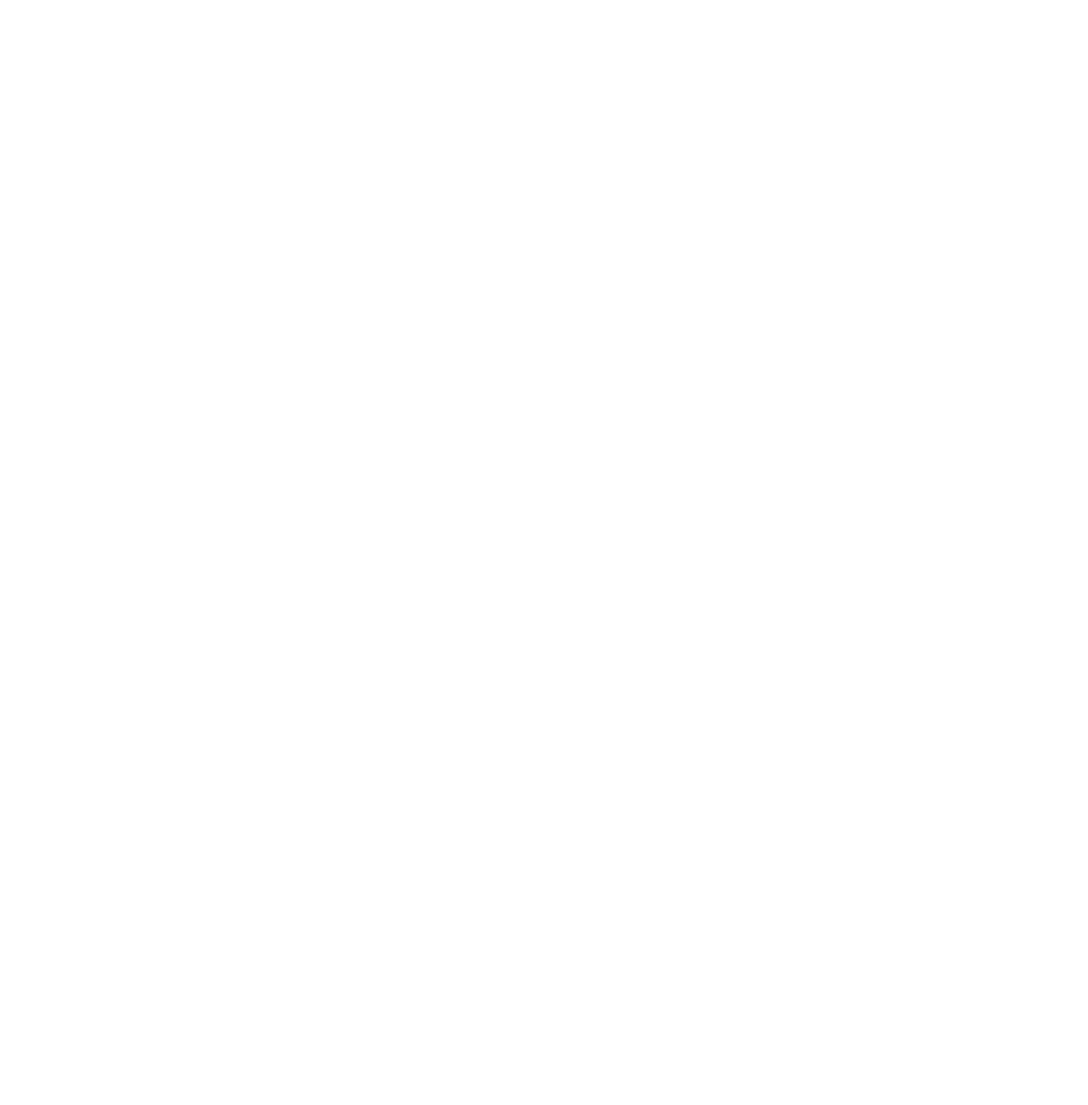
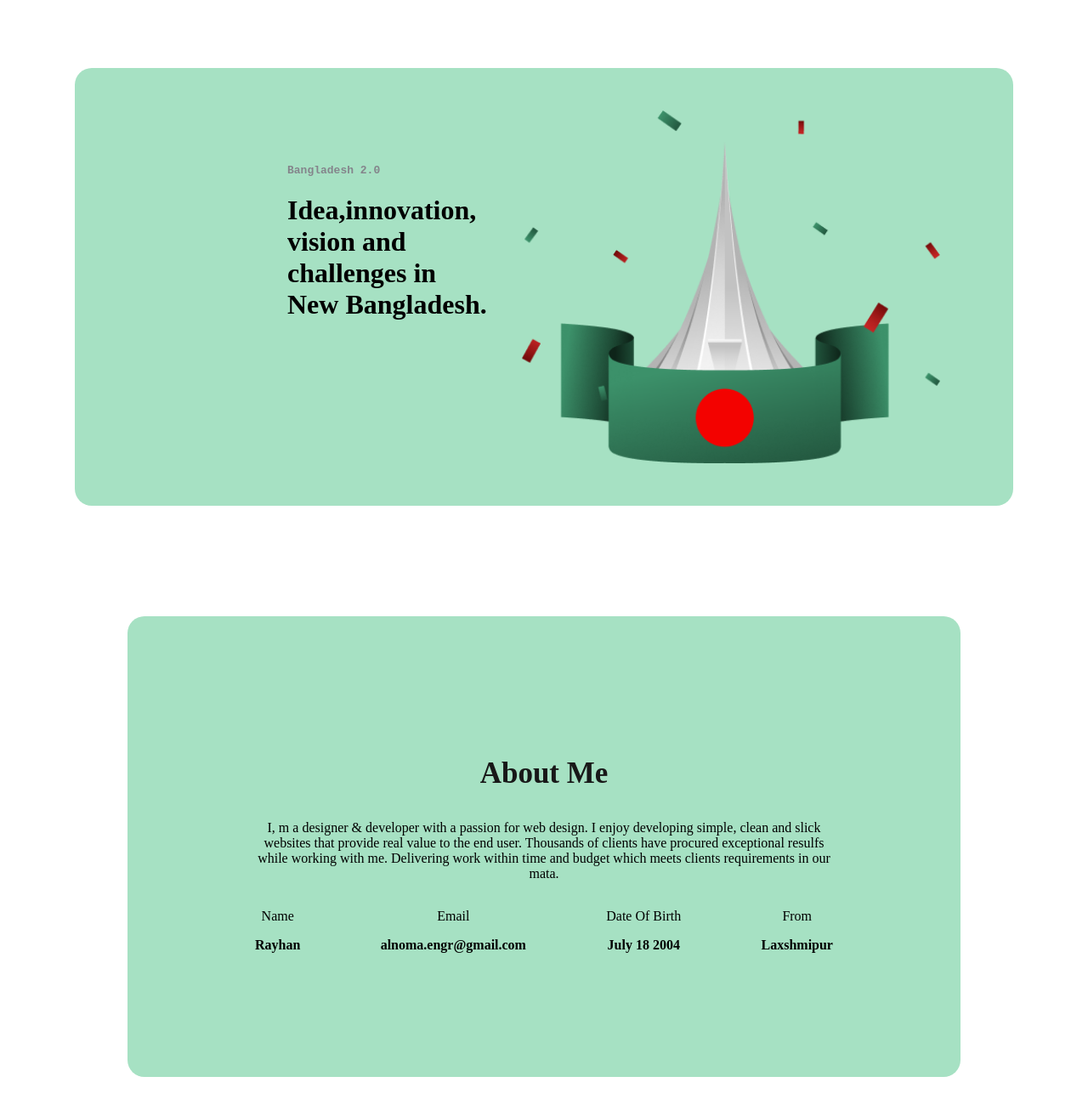
Before and after one commit to RayhanDeveloper/web-dev-portfolio, a plain HTML site: page index.html in a window 1280 px wide. Shown: the whole page at 85% size. Before the commit the page ends 800 px from the top, so only its background shows below. Drawn offline with Linux system fonts and the light colour scheme.

Commit message:
first assignment commit

```diff
--- a/index.html
+++ b/index.html
@@ -4,15 +4,63 @@
     <meta charset="UTF-8">
     <meta name="viewport" content="width=device-width, initial-scale=1.0">
     <title>web dev portfolio</title>
+
+    <link rel="stylesheet" href="styles/portfolio.css">
 </head>
-<body>
-    <header>
+<body class=".open-sans-normal">
+    <header class="header secondary-bg">
+        <div class="cover">
+            <div class="bannar-content">
+                <h4 class="banner-greetings dark-2"></h4>
+                <h4 class="normal"><samp> Bangladesh 2.0 </samp></h4>
+                <p class="banner-description"><h1>Idea,innovation,<br>vision and challenges in <br>New Bangladesh. </h1> </p>
+
+            </div>
+            <img class="images-3" src="images/hero.png" alt="">
+        </div>
+
+
 
     </header>
     <main>
+        <section class="about secondary-bg">
+            <h3 class="section-title">About Me</h3>
+            <p class="sesection-description">
+            I, m a designer & developer with a passion for web design. I enjoy developing simple, clean and slick websites that
+            provide real value to the end user. Thousands of clients have procured exceptional resulfs while working with me.
+            Delivering work within time and budget which meets clients requirements in our mata.
+            </p>
+             <div class="about-items">
+                <div class="about-item">
+                    <p class="itele">Name</p>
+                    <p class="item-descriptio">Rayhan</p>
+                </div>
+                <div class="about-item">
+                    <p class="itele">Email</p>
+                    <p class="item-descriptio">alnoma.engr@gmail.com</p>
+                </div>
+                <div class="about-item">
+                    <p class="itele">Date Of Birth</p>
+                    <p class="item-descriptio">July 18 2004</p>
+                </div>
+                <div class="about-item">
+                    <p class="itele">From</p>
+                    <p class="item-descriptio">Laxshmipur</p>
+                </div>
+
+             </div>
+        </section>
+
+
 
     </main>
+
+
+
+
+
     <footer>
+
 
     </footer>
 
--- /dev/null
+++ b/styles/portfolio.css
@@ -0,0 +1,109 @@
+
+
+
+
+
+nav{
+
+    display:flex;
+    align-items: center;
+    justify-content: space-between;
+    margin:50px 50px 50px;
+
+
+}
+.nav-title{
+    font-weight: 800;
+    font-size: 45px;
+
+}
+nav ul li{
+    list-style: none;
+    margin-right: 51px;
+
+}
+.header{
+
+    background-repeat: no-repeat;
+
+
+
+}
+nav li a{
+    text-decoration: none;
+    font-size: 20px;
+
+
+}
+
+.cover{
+    display: flex;
+    justify-content: space-between;
+    margin: 0 35px 0 200px ;
+}
+.banner-control{
+    max-width: 580px;
+
+}
+.banner-greetings{
+   font-size: 45px;
+   font-weight: 600;
+}
+
+.banner-2{
+    font-weight: bold;
+    font-size: 85px;
+}
+.images-3{
+    width: 580px;
+
+}
+.section-title{
+   font-size: 35px;
+   font-weight:bold;
+   color: #181818;
+
+
+
+}
+.section-description{
+    font-size: 18px;
+
+    color: #181818;
+
+}
+.secondary-bg{
+    background-color: rgb(166, 225, 195);
+    border-radius: 20px;
+    padding: 50px;
+    margin:80px
+}
+
+main{
+    max-width: 1140px;
+    margin:0 auto;
+}
+
+.about{
+    border-radius: 20px;
+    padding: 130px 150px;
+    text-align: center;
+    margin-top:130px;
+}
+
+.item-descriptio{
+    font-weight: 600;
+
+
+}
+
+.about-items{
+    display: flex;
+    justify-content: space-between;
+    margin-bottom: ;
+
+
+}
+.normal{
+    color:rgb(132, 132, 139);
+}
```
Also changed, not shown: images/al-jazeera.png (added), images/card-icon.png (added), images/facebook.png (added), images/hero.png (added), images/instagram.png (added), images/quote-bg.png (added), images/satelite.png (added), images/x.png (added).
